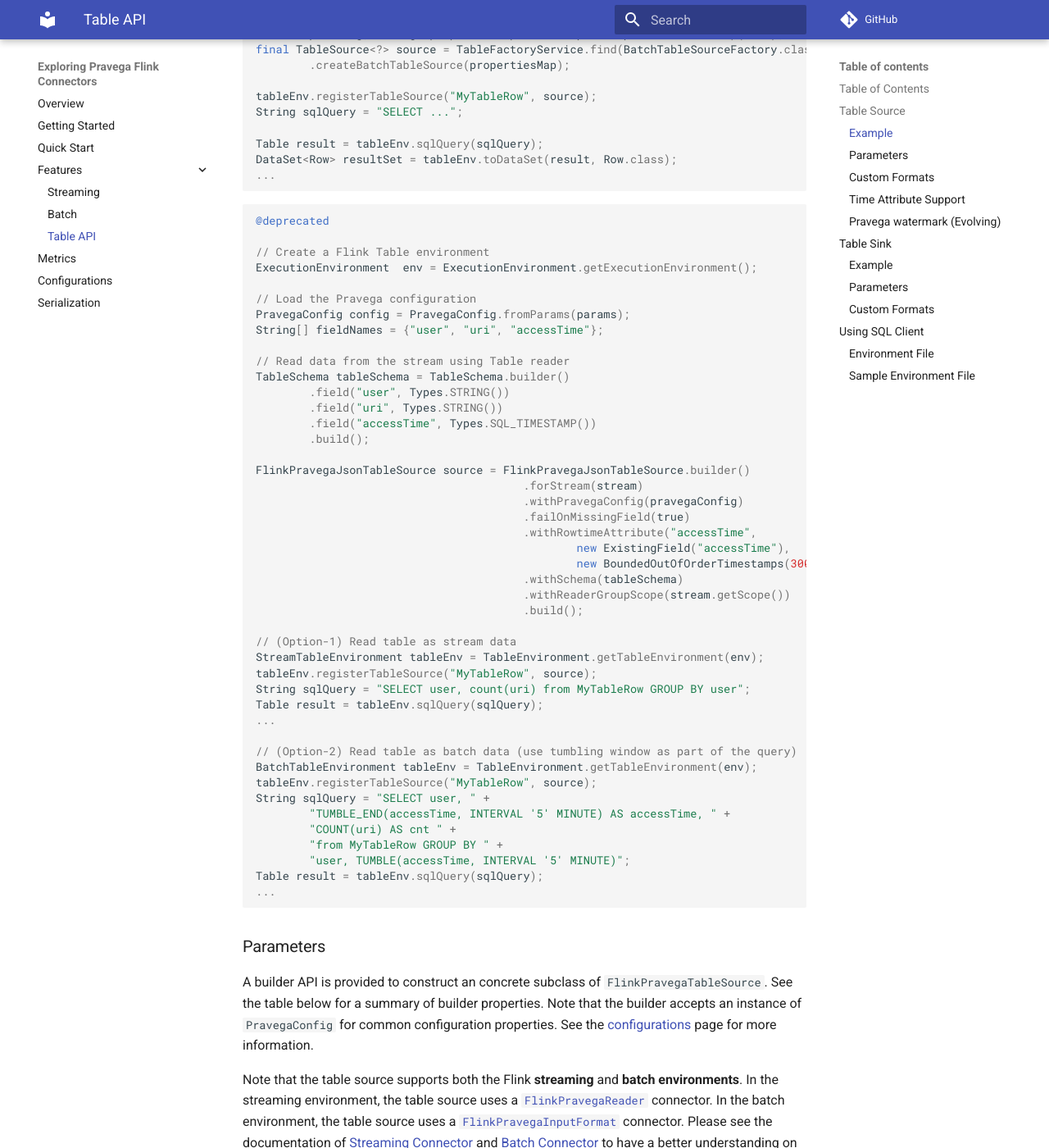
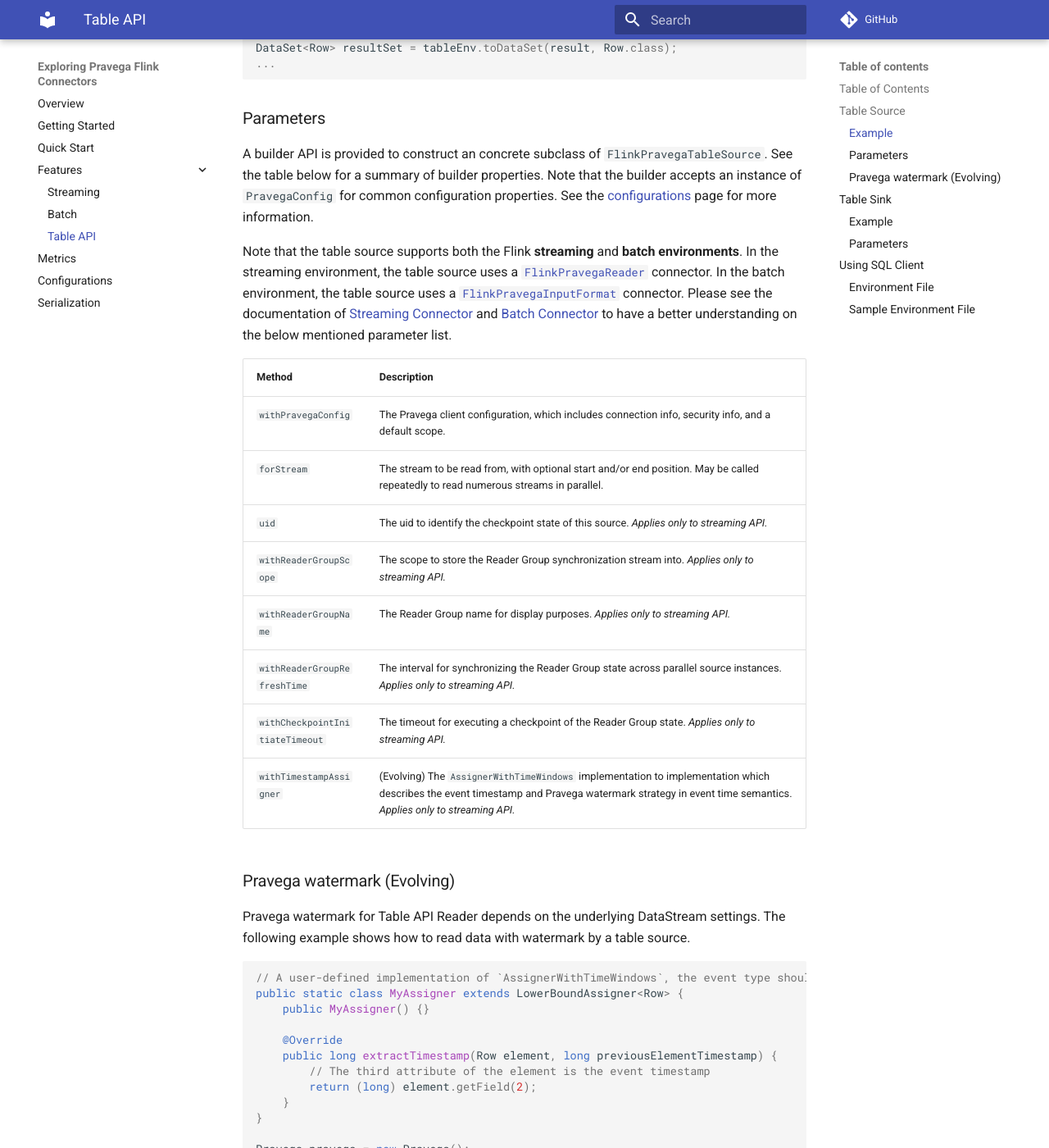
Before and after one commit to pravega/flink-connectors, an MkDocs documentation site: the page built from documentation/src/docs/table-api.md, in a window 1280 px wide and 1400 px high, scrolled down 1934 px. Shown: the whole window at 82% size. Built offline with MkDocs 1.6.1 and Material for MkDocs 9.7.7, drawn with Linux system fonts in a browser that asks for light colours; comment, search, counter and statistics services are not loaded; some of the changed text lies outside the part shown.

Commit message:
Update documents
Signed-off-by: Brian Zhou <brian.zhou@emc.com>

````diff
--- a/documentation/src/docs/table-api.md
+++ b/documentation/src/docs/table-api.md
@@ -8,19 +8,17 @@
     http://www.apache.org/licenses/LICENSE-2.0
 -->
 # Table Connector
-The Flink connector library for Pravega provides a table source and table sink for use with the Flink Table API.  The Table API provides a unified API for both the Flink streaming and batch environment.  See the below sections for details.
+The Flink connector library for Pravega provides a table source and table sink for use with the Flink Table API.  The Table API provides a unified API for both the Flink streaming and batch environment.
 
-> `FlinkPravegaJsonTableSource` and `FlinkPravegaJsonTableSink` implementation has been deprecated and replaced with [ConnectorDescriptor](https://github.com/apache/flink/blob/master/flink-libraries/flink-table-common/src/main/java/org/apache/flink/table/descriptors/ConnectorDescriptor.java) / [TableFactory](https://github.com/apache/flink/blob/master/flink-libraries/flink-table-common/src/main/java/org/apache/flink/table/factories/TableFactory.java) based implementation introduced in Flink 1.6. With these changes, it is possible to use the Pravega Table API either **programmatically** (using Pravega Descriptor) or **declaratively** through YAML configuration files for the SQL client.
+It is possible to use the Pravega Table API either **programmatically** (using Pravega Descriptor) or **declaratively** through YAML configuration files for the SQL client.
 
+See the below sections for details.
 ## Table of Contents
 - [Table Source](#table-source)
   - [Parameters](#parameters)
-  - [Custom Formats](#custom-formats)
-  - [Time Attribute Support](#time-attribute-support)
   - [Pravega watermark (Evolving)](#pravega-watermark))
 - [Table Sink](#table-sink)
   - [Parameters](#parameters-1)
-  - [Custom Formats](#custom-formats-1)
 - [Using SQL Client](#using-sql-client)
   - [Environment File](#environment-file)
 
@@ -88,54 +86,6 @@
 ...
 ```
 
-
-```java
-@deprecated
-
-// Create a Flink Table environment
-ExecutionEnvironment  env = ExecutionEnvironment.getExecutionEnvironment();
-
-// Load the Pravega configuration
-PravegaConfig config = PravegaConfig.fromParams(params);
-String[] fieldNames = {"user", "uri", "accessTime"};
-
-// Read data from the stream using Table reader
-TableSchema tableSchema = TableSchema.builder()
-        .field("user", Types.STRING())
-        .field("uri", Types.STRING())
-        .field("accessTime", Types.SQL_TIMESTAMP())
-        .build();
-
-FlinkPravegaJsonTableSource source = FlinkPravegaJsonTableSource.builder()
-                                        .forStream(stream)
-                                        .withPravegaConfig(pravegaConfig)
-                                        .failOnMissingField(true)
-                                        .withRowtimeAttribute("accessTime",
-                                                new ExistingField("accessTime"),
-                                                new BoundedOutOfOrderTimestamps(30000L))
-                                        .withSchema(tableSchema)
-                                        .withReaderGroupScope(stream.getScope())
-                                        .build();
-
-// (Option-1) Read table as stream data
-StreamTableEnvironment tableEnv = TableEnvironment.getTableEnvironment(env);
-tableEnv.registerTableSource("MyTableRow", source);
-String sqlQuery = "SELECT user, count(uri) from MyTableRow GROUP BY user";
-Table result = tableEnv.sqlQuery(sqlQuery);
-...
-
-// (Option-2) Read table as batch data (use tumbling window as part of the query)
-BatchTableEnvironment tableEnv = TableEnvironment.getTableEnvironment(env);
-tableEnv.registerTableSource("MyTableRow", source);
-String sqlQuery = "SELECT user, " +
-        "TUMBLE_END(accessTime, INTERVAL '5' MINUTE) AS accessTime, " +
-        "COUNT(uri) AS cnt " +
-        "from MyTableRow GROUP BY " +
-        "user, TUMBLE(accessTime, INTERVAL '5' MINUTE)";
-Table result = tableEnv.sqlQuery(sqlQuery);
-...
-```
-
 ### Parameters
 A builder API is provided to construct an concrete subclass of `FlinkPravegaTableSource`. See the table below for a summary of builder properties. Note that the builder accepts an instance of `PravegaConfig` for common configuration properties.  See the [configurations](configurations.md) page for more information.
 
@@ -151,25 +101,6 @@
 |`withReaderGroupRefreshTime`|The interval for synchronizing the Reader Group state across parallel source instances.  _Applies only to streaming API._|
 |`withCheckpointInitiateTimeout`|The timeout for executing a checkpoint of the Reader Group state.  _Applies only to streaming API._|
 |`withTimestampAssigner`| (Evolving) The `AssignerWithTimeWindows` implementation to implementation which describes the event timestamp and Pravega watermark strategy in event time semantics.  _Applies only to streaming API._|
-
-> The below configurations are applicable only for the deprecated `FlinkPravegaJsonTableSource` implementation.
-
-|Method                |Description|
-|----------------------|-----------------------------------------------------------------------|
-|`withSchema`|The table schema which describes which JSON fields to expect.|
-|`withProctimeAttribute`|The name of the processing time attribute in the supplied table schema.|
-|`withRowTimeAttribute`|supply the name of the rowtime attribute in the table schema, a TimeStampExtractor instance to extract the rowtime attribute value from the event and a `WaterMarkStratergy` to generate watermarks for the rowtime attribute.|
-|`failOnMissingField`|A flag indicating whether to fail if a JSON field is missing.|
-
-### Custom Formats
-@deprecated and the steps outlined in this section is applicable only for `FlinkPravegaJsonTableSource` based implementation. Please use `Pravega` descriptor instead.
-
-To work with stream events in a format other than JSON, extend `FlinkPravegaTableSource`. Please see the implementation of [`FlinkPravegaJsonTableSource`](https://github.com/pravega/flink-connectors/blob/master/src/main/java/io/pravega/connectors/flink/FlinkPravegaJsonTableSource.java) for more details.
-
-### Time Attribute Support
-@deprecated and the steps outlined in this section is applicable only for `FlinkPravegaJsonTableSource` based implementation. Please use `Pravega` descriptor instead.
-
-With the use of `withProctimeAttribute` or `withRowTimeAttribute` builder method, one could supply the time attribute information of the event. The configured field must be present in the table schema and of type `Types.SQL_TIMESTAMP()`.
 
 ### Pravega watermark (Evolving)
 Pravega watermark for Table API Reader depends on the underlying DataStream settings. The following example shows how to read data with watermark by a table source.
@@ -262,29 +193,6 @@
 env.execute();
 ```
 
-```java
-@deprecated
-
-// Create a Flink Table environment
-StreamExecutionEnvironment env = StreamExecutionEnvironment.getExecutionEnvironment();
-StreamTableEnvironment tableEnv = TableEnvironment.getTableEnvironment(env);
-
-// Load the Pravega configuration
-PravegaConfig config = PravegaConfig.fromParams(ParameterTool.fromArgs(args));
-
-// Define a table (see Flink documentation)
-Table table = ...
-
-// Write the table to a Pravega Stream
-FlinkPravegaJsonTableSink sink = FlinkPravegaJsonTableSink.builder()
-    .forStream("sensor_stream")
-    .withPravegaConfig(config)
-    .withRoutingKeyField("sensor_id")
-    .withWriterMode(EXACTLY_ONCE)
-    .build();
-table.writeToSink(sink);
-```
-
 ### Parameters
 A builder API is provided to construct a concrete subclass of `FlinkPravegaTableSink`.  See the table below for a summary of builder properties.  Note that the builder accepts an instance of `PravegaConfig` for common configuration properties.  See the [configurations](configurations.md) page for more information.
 
@@ -298,17 +206,6 @@
 |`withTxnTimeout`|The timeout for the Pravega Tansaction that supports the _exactly-once_ writer mode.|
 |`withRoutingKeyField`|The table field to use as the Routing Key for written events.|
 |`enableWatermark`|true or false to enable/disable the event-time watermark emitting into Pravega stream.|
-
-> The below configurations are applicable only for the deprecated `FlinkPravegaJsonTableSink` implementation.
-
-|Method                |Description|
-|----------------------|-----------------------------------------------------------------------|
-|`withSchema`|The table schema which describes which JSON fields to expect.|
-
-### Custom Formats
-@deprecated and the steps outlined in this section is applicable only for `FlinkPravegaJsonTableSink` based implementation. Please use `Pravega` descriptor instead.
-
-To work with stream events in a format other than JSON, extend `FlinkPravegaTableSink`. Please see the implementation of [FlinkPravegaJsonTableSink](https://github.com/pravega/flink-connectors/blob/master/src/main/java/io/pravega/connectors/flink/FlinkPravegaJsonTableSink.java) for more details.
 
 ## Using SQL Client
 [Flink Sql Client](https://ci.apache.org/projects/flink/flink-docs-master/dev/table/sqlClient.html) was introduced in Flink 1.6 which aims at providing an easy way of writing, debugging, and submitting table programs to a Flink cluster without a single line of Java or Scala code. The SQL Client CLI allows for retrieving and visualizing real-time results from the running distributed application on the command line.
````
